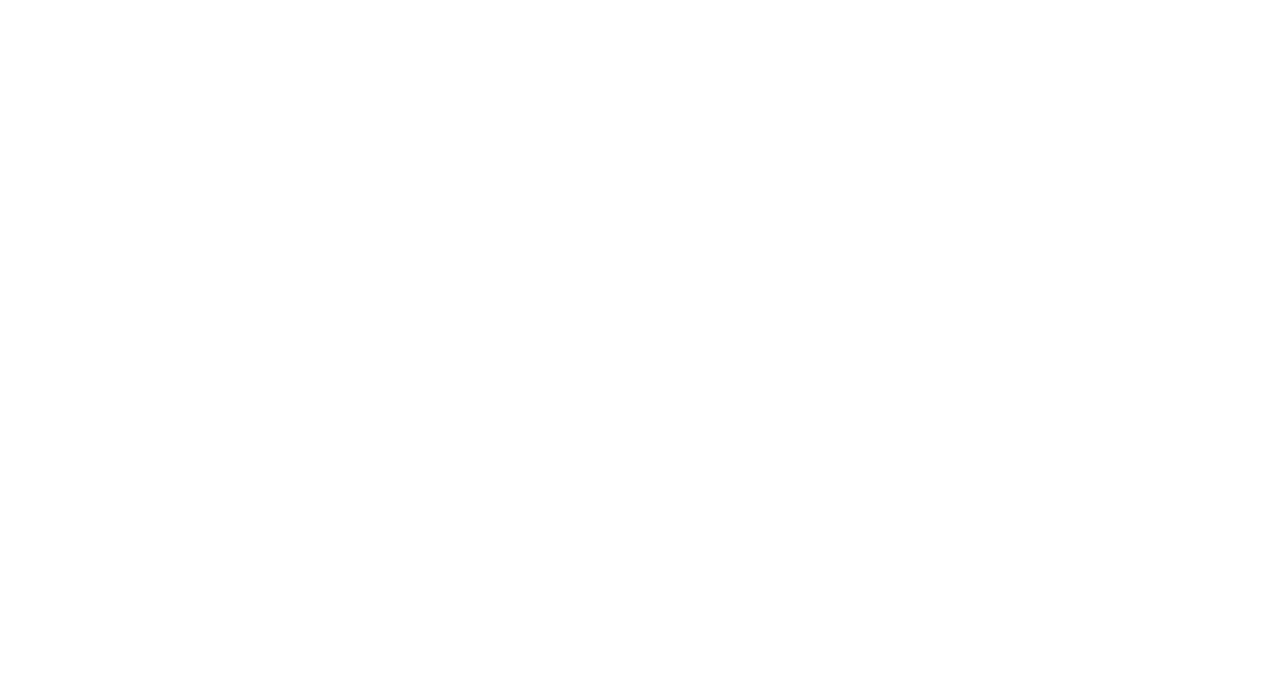
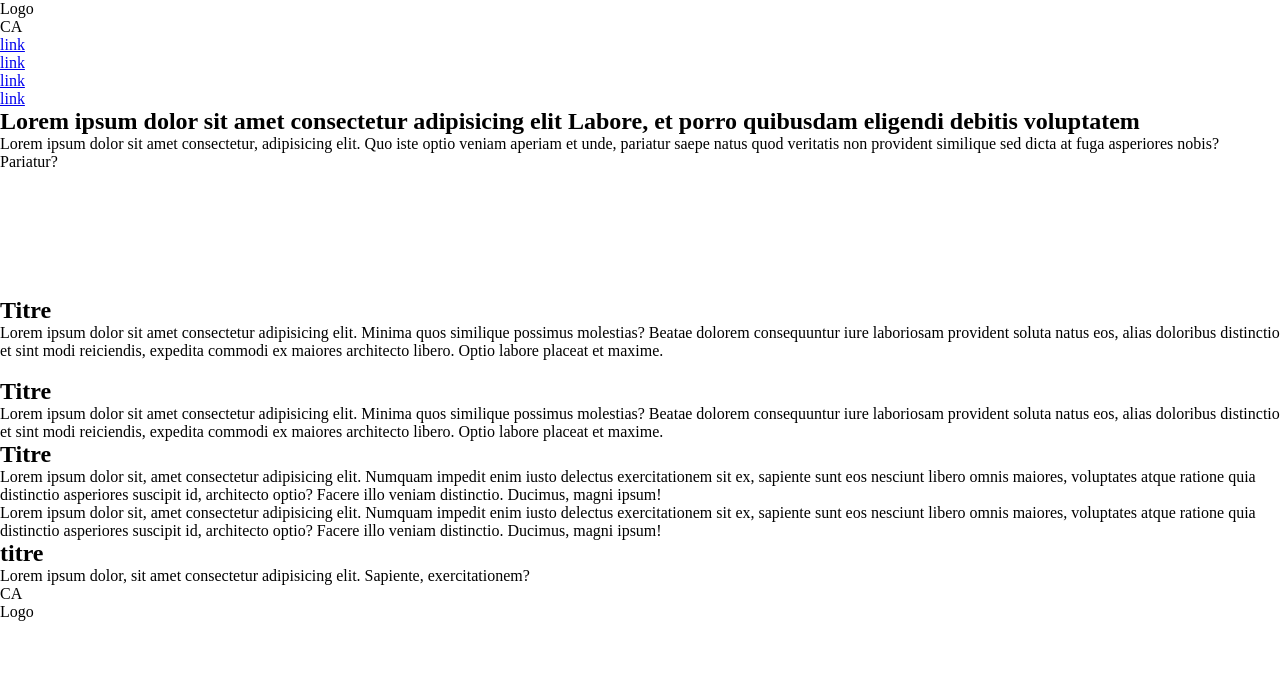
Before and after one commit to abidfz/template, a plain HTML site: page index.html in a window 1280 px wide. Drawn offline with Linux system fonts and the light colour scheme.

Commit message:
feature/add-html

```diff
--- a/index.html
+++ b/index.html
@@ -3,9 +3,74 @@
 <head>
     <meta charset="UTF-8">
     <meta name="viewport" content="width=device-width, initial-scale=1.0">
+    <link rel="stylesheet" href="style.css">
     <title>Template web site</title>
 </head>
 <body>
-
+    <div class="container">
+        <header>
+            <div class="header__logo">Logo</div>
+            <div class="header__button button">CA</div>
+            <ul class="navbar">
+                <li class="navbar__link"><a href="#">link</a></li>
+                <li class="navbar__link"><a href="#">link</a></li>
+                <li class="navbar__link"><a href="#">link</a></li>
+                <li class="navbar__link"><a href="#">link</a></li>
+            </ul>
+            <div class="header__icons" id="icons"></div>
+        </header>
+        <main>
+            <section>
+                <h1>Lorem ipsum dolor sit amet consectetur adipisicing elit Labore, et porro quibusdam eligendi debitis voluptatem</h1>
+                <p>Lorem ipsum dolor sit amet consectetur, adipisicing elit. Quo iste optio veniam aperiam et unde, pariatur saepe natus quod veritatis non provident similique sed dicta at fuga asperiores nobis? Pariatur?</p>
+            </section>
+            <section class="logo__wrapper">
+                <div><img src="" alt=""></div>
+                <div><img src="" alt=""></div>
+                <div><img src="" alt=""></div>
+                <div><img src="" alt=""></div>
+                <div><img src="" alt=""></div>
+                <div><img src="" alt=""></div>
+            </section>
+            <section class="app__wrapper">
+                <article>
+                    <div class="app__wrapper_img"><img src="" alt=""></div>
+                    <h2 class="article__title">Titre</h2>
+                    <p>Lorem ipsum dolor sit amet consectetur adipisicing elit. Minima quos similique possimus molestias? Beatae dolorem consequuntur iure laboriosam provident soluta natus eos, alias doloribus distinctio et sint modi reiciendis, expedita commodi ex maiores architecto libero. Optio labore placeat et maxime.</p>
+                </article>
+                <article>
+                    <div class="app__wrapper_img"><img src="" alt=""></div>
+                    <h2 class="article__title">Titre</h2>
+                    <p>Lorem ipsum dolor sit amet consectetur adipisicing elit. Minima quos similique possimus molestias? Beatae dolorem consequuntur iure laboriosam provident soluta natus eos, alias doloribus distinctio et sint modi reiciendis, expedita commodi ex maiores architecto libero. Optio labore placeat et maxime.</p>
+                </article>
+            </section>
+            <section>
+                <article class="app__wrapper">
+                    <div>
+                        <h2>Titre</h2>
+                        <p>Lorem ipsum dolor sit, amet consectetur adipisicing elit. Numquam impedit enim iusto delectus exercitationem sit ex, sapiente sunt eos nesciunt libero omnis maiores, voluptates atque ratione quia </p>
+                            <p>distinctio asperiores suscipit id, architecto optio? Facere illo veniam distinctio. Ducimus, magni ipsum!</p>
+                    </div>
+                    <div><p>Lorem ipsum dolor sit, amet consectetur adipisicing elit. Numquam impedit enim iusto delectus exercitationem sit ex, sapiente sunt eos nesciunt libero omnis maiores, voluptates atque ratione quia </p>
+                        <p>
+                        distinctio asperiores suscipit id, architecto optio? Facere illo veniam distinctio. Ducimus, magni ipsum!</p></div>
+                </article>
+            </section>
+            <section>
+                <h2>titre</h2>
+                <p>Lorem ipsum dolor, sit amet consectetur adipisicing elit. Sapiente, exercitationem?</p>
+                <div class="button">CA</div>
+            </section>
+        </main>
+        <footer>
+            <div class="footer__logo">Logo</div>
+            <ul class="footer__icons">
+                <li><a href=""></a></li>
+                <li><a href=""></a></li>
+                <li><a href=""></a></li>
+            </ul>
+        </footer>
+    </div>
+<script src="app.js"></script>
 </body>
 </html>
--- /dev/null
+++ b/style.css
@@ -0,0 +1,8 @@
+*{
+ margin: 0;
+ padding: 0;
+ box-sizing: border-box;
+}
+body{
+
+}
```
Also changed, not shown: app.js (added).
